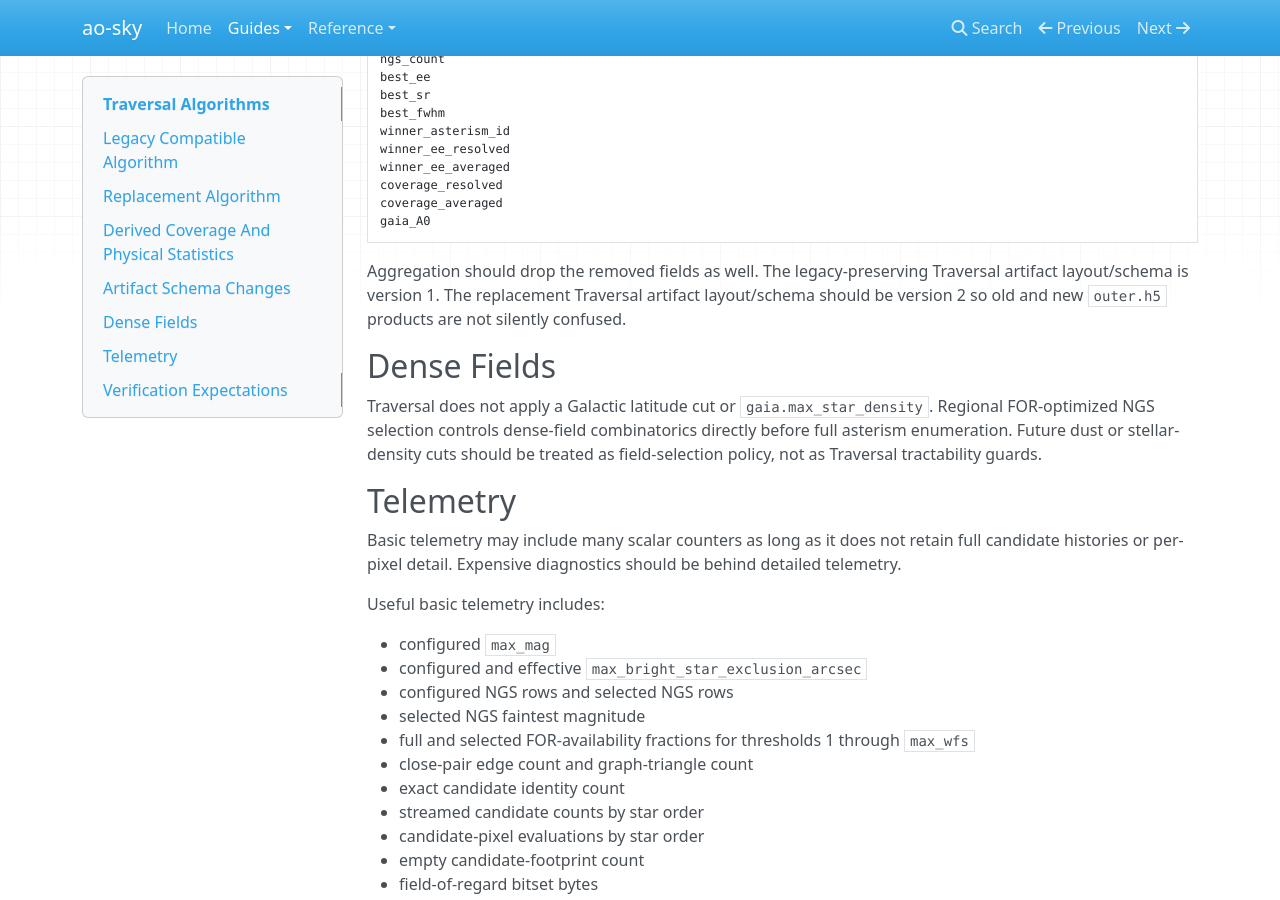
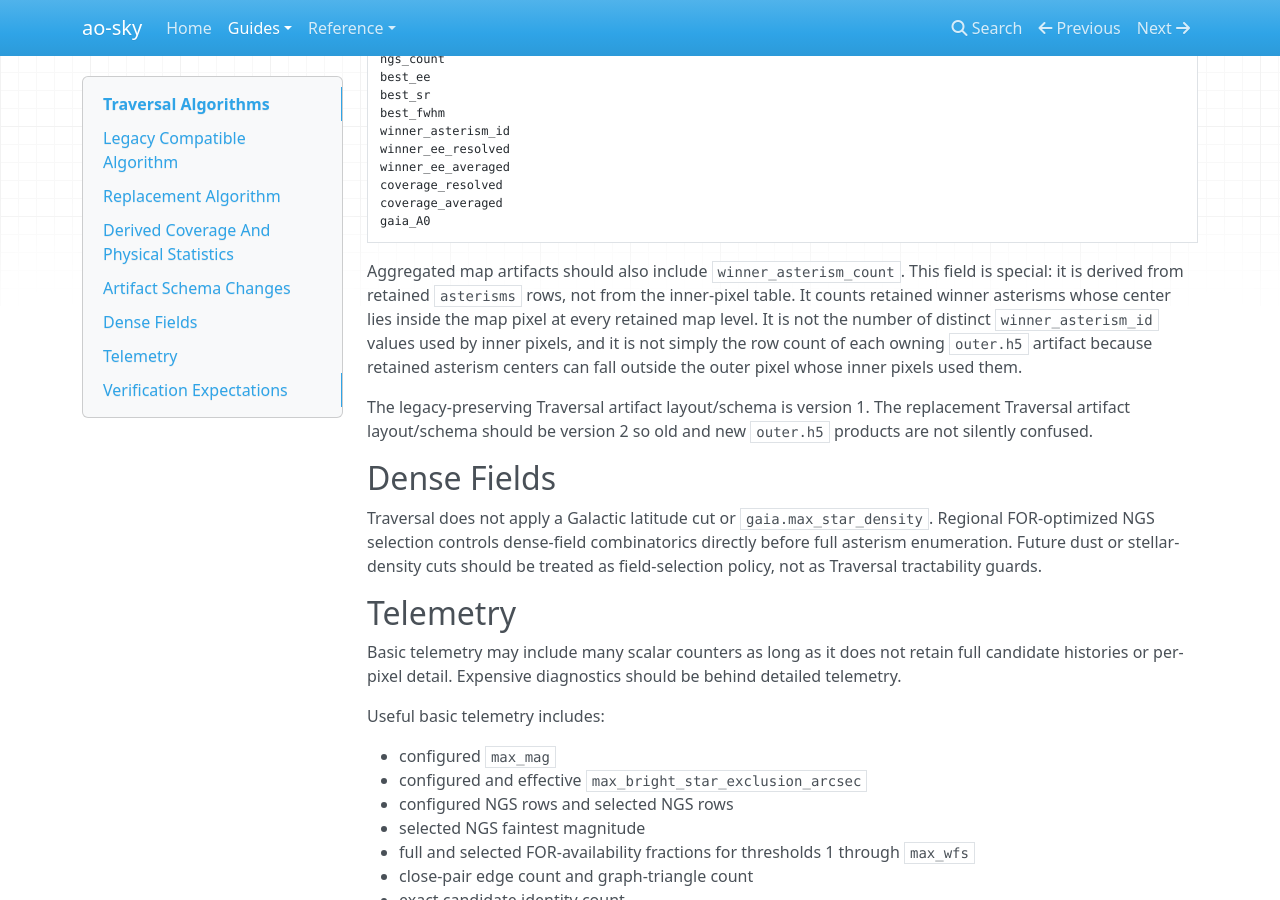
Before and after one commit to nvnunes/ao-sky, an MkDocs documentation site: the page built from docs/algorithms.md, in a window 1280 px wide and 900 px high, scrolled down 8789 px. Built offline with MkDocs 1.6.1, drawn with Linux system fonts in a browser that asks for light colours; nearby versions of some CDN libraries.

Commit message:
Add center-owned winner asterism count aggregation

````diff
--- a/docs/algorithms.md
+++ b/docs/algorithms.md
@@ -502,10 +502,17 @@ coverage_averaged
 gaia_A0
 ```
 
-Aggregation should drop the removed fields as well. The legacy-preserving
-Traversal artifact layout/schema is version 1. The replacement Traversal
-artifact layout/schema should be version 2 so old and new `outer.h5` products
-are not silently confused.
+Aggregated map artifacts should also include `winner_asterism_count`. This
+field is special: it is derived from retained `asterisms` rows, not from the
+inner-pixel table. It counts retained winner asterisms whose center lies inside
+the map pixel at every retained map level. It is not the number of distinct
+`winner_asterism_id` values used by inner pixels, and it is not simply the row
+count of each owning `outer.h5` artifact because retained asterism centers can
+fall outside the outer pixel whose inner pixels used them.
+
+The legacy-preserving Traversal artifact layout/schema is version 1. The
+replacement Traversal artifact layout/schema should be version 2 so old and new
+`outer.h5` products are not silently confused.
 
 ## Dense Fields
 
````
Also changed, not shown: docs/architecture.md (+2 -0 lines), 4 other files.
